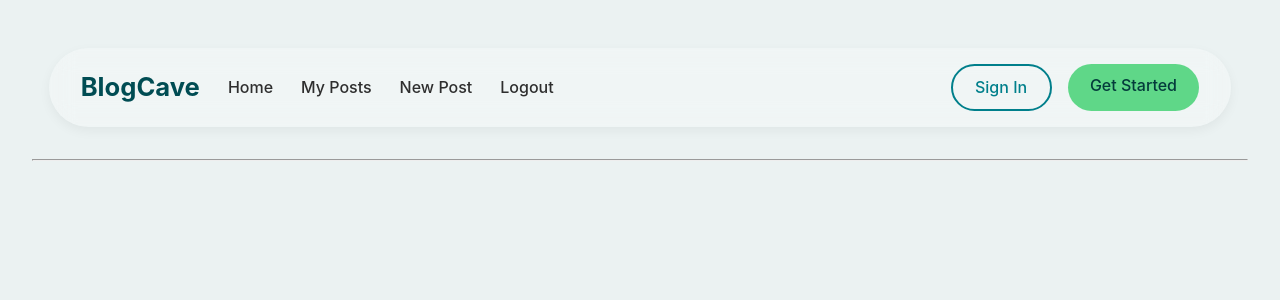
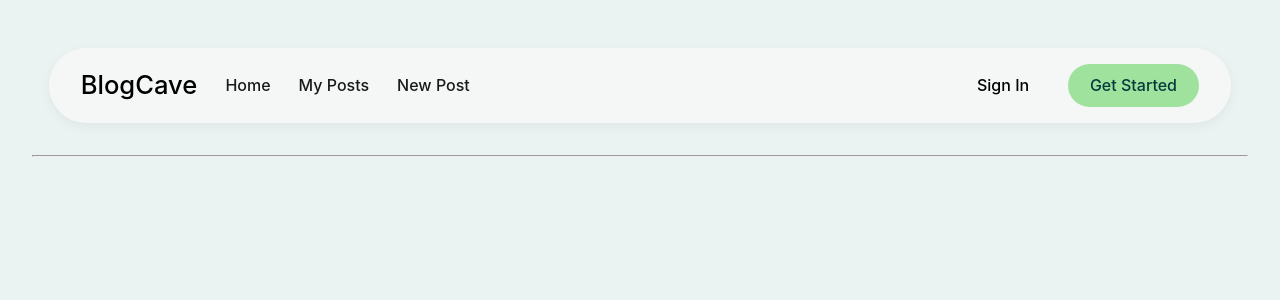
Before and after one commit to Chamodi-Karunarathne/php_blog_project, a PHP site: page / in a window 1280 px wide. Shown: the top 300 px of the page. Run offline with PHP 8.4, Linux system fonts and the light colour scheme; data that the repository does not hold is empty; some libraries are stand-ins or nearby versions.

Commit message:
Refactor navbar structure into a separate component for improved code organization and maintainability

```diff
--- a/assets/style.css
+++ b/assets/style.css
@@ -30,8 +30,8 @@ a:hover {
   justify-content: space-between;
   align-items: center;
   padding: 1rem 2rem;
-  background: rgba(255, 255, 255, 0.25);
-  backdrop-filter: blur(12px);
+  background: #f7f8f8d4;
+  backdrop-filter: blur(5px);
   border-radius: 60px;
   margin: 1rem auto 2rem auto;
   width: 92%;
@@ -49,19 +49,44 @@ a:hover {
 
 .logo {
   font-size: 1.6rem;
-  font-weight: 700;
-  color: #004c53;
+  font-weight: 500;
+  color: #000000;
 }
 
+
+/* ---------- Nav Links (left side) ---------- */
 .nav-link {
-  color: #2e2e2e;
+  position: relative;
+  color: #1a1a1a;
   font-weight: 500;
-  transition: color 0.2s ease;
+  text-decoration: none;
+  padding: 0.25rem 0;
+  transition: color 0.3s ease;
+}
+
+.nav-link::after {
+  content: "";
+  position: absolute;
+  left: 0;
+  bottom: 0.5rem;
+  width: 100%;
+  height: 0.5px;
+  background-color: #1a1a1a;
+  transform: scaleX(0);
+  transform-origin: bottom right;
+  transition: transform 0.25s ease-out;
+}
+
+.nav-link:hover::after {
+  transform: scaleX(1);
+  transform-origin: bottom left;
 }
 
 .nav-link:hover {
-  color: #007f8b;
+  color: #1a1a1a;
+  background: none;
 }
+
 
 /* ---------- Navbar Buttons ---------- */
 .nav-right {
@@ -76,25 +101,43 @@ a:hover {
   font-weight: 500;
   transition: all 0.3s ease;
 }
+.btn-outline {
+  position: relative;
+  color: black;
+  background: transparent;
+  overflow: hidden;
+}
 
-.btn-outline {
-  border: 2px solid #007f8b;
-  color: #007f8b;
-  background: transparent;
+/* create the underline */
+.btn-outline::after {
+  content: "";
+  position: absolute;
+  left: 25%;
+  bottom: 0.7rem;
+  width: 50%;
+  height: 0.5px;
+  background-color: black;
+  transform: scaleX(0);
+  transform-origin: bottom right;
+  transition: transform 0.3s ease-out;
+}
+.btn-outline:hover::after {
+  transform: scaleX(1);
+  transform-origin: bottom left;
 }
 .btn-outline:hover {
-  background: #007f8b;
-  color: white;
+  color: black;
 }
 
+
 .btn-filled {
-  background: #5fd788;
+  background: #9fe29efd;
   color: #043b3b;
   border: none;
 }
 .btn-filled:hover {
-  background: #4ac479;
-  color: white;
+  background: #8ac189fd;
+  color: rgb(0, 0, 0);
 }
 
 /* ---------- Posts Grid ---------- */
--- /dev/null
+++ b/components/navbar.php
@@ -0,0 +1,26 @@
+<?php
+if (session_status() === PHP_SESSION_NONE) {
+    session_start();
+}
+$isLoggedIn = isset($_SESSION["user_id"]);
+?>
+
+<header class="navbar">
+  <div class="nav-left">
+    <span class="logo">BlogCave</span>
+
+    <a href="/php_blog_project/index.php" style="text-decoration:none" class="nav-link">Home</a>
+    <a href="/php_blog_project/pages/my_posts.php" style="text-decoration:none" class="nav-link">My Posts</a>
+    <a href="/php_blog_project/pages/add_post.php" style="text-decoration:none" class="nav-link">New Post</a>
+    <?php if ($isLoggedIn): ?>
+      <a href="/php_blog_project/pages/logout.php" style="text-decoration:none" class="nav-link">Logout</a>
+    <?php endif; ?>
+  </div>
+
+  <div class="nav-right">
+    <?php if (!$isLoggedIn): ?>
+      <a href="/php_blog_project/pages/login.php" style="text-decoration:none" class="btn-outline">Sign In</a>
+      <a href="/php_blog_project/pages/register.php" style="text-decoration:none" class="btn-filled">Get Started</a>
+    <?php endif; ?>
+  </div>
+</header>
--- a/index.php
+++ b/index.php
@@ -18,20 +18,7 @@ $isLoggedIn = isset($_SESSION["user_id"]);
     <link rel="stylesheet" href="assets/style.css">
 </head>
 <body>
-<header class="navbar">
-  <div class="nav-left">
-    <a href="index.php" class="logo">BlogCave</a>
-    <a href="index.php" class="nav-link">Home</a>
-    <a href="pages/my_posts.php" class="nav-link">My Posts</a>
-    <a href="pages/add_post.php" class="nav-link">New Post</a>
-    <a href="pages/logout.php" class="nav-link">Logout</a>
-  </div>
-
-  <div class="nav-right">
-    <a href="pages/login.php" class="btn-outline">Sign In</a>
-    <a href="pages/register.php" class="btn-filled">Get Started</a>
-  </div>
-</header>
+<?php include 'components/navbar.php'; ?>
 <hr>
 
 <div class="posts-container">
--- a/pages/add_post.php
+++ b/pages/add_post.php
@@ -57,6 +57,8 @@ if ($_SERVER["REQUEST_METHOD"] == "POST") {
     <!-- Using a SimpleMDE (Markdown Editor) -->
     <link rel="stylesheet" href="https://cdn.jsdelivr.net/simplemde/latest/simplemde.min.css">
 </head>
+<?php include '../components/navbar.php'; ?>
+
 <body>
     <h2>Add a New Post</h2>
     <p style="color:green;"><?php echo $message; ?></p>
--- a/pages/edit_post.php
+++ b/pages/edit_post.php
@@ -65,6 +65,8 @@ if ($_SERVER["REQUEST_METHOD"] == "POST") {
     <link rel="stylesheet" href="../assets/style.css">
     <link rel="stylesheet" href="https://cdn.jsdelivr.net/simplemde/latest/simplemde.min.css">
 </head>
+<?php include '../components/navbar.php'; ?>
+
 <body>
 <h1>Edit Post</h1>
 <p style="color:red;"><?php echo $message; ?></p>
--- a/pages/my_posts.php
+++ b/pages/my_posts.php
@@ -60,6 +60,7 @@ if ($role === 'admin') {
         }
     </style>
 </head>
+<?php include '../components/navbar.php'; ?>
 <body>
     <h2>My Posts</h2>
     <p><a href="../index.php">Home</a> | <a href="add_post.php">+ Add New Post</a> | <a href="logout.php">Logout</a></p>
--- a/tempCodeRunnerFile.php
+++ /dev/null
@@ -1,2 +0,0 @@
-<?php
-//Needed to run SQL queries
```
Also changed, not shown: pages/view_post.php (+1 -13 lines).
